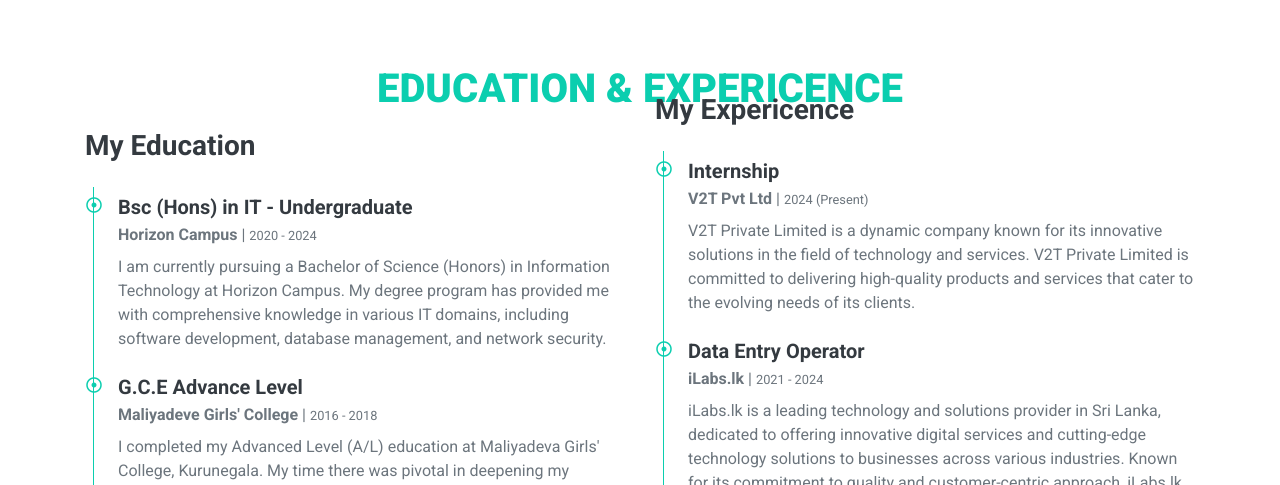
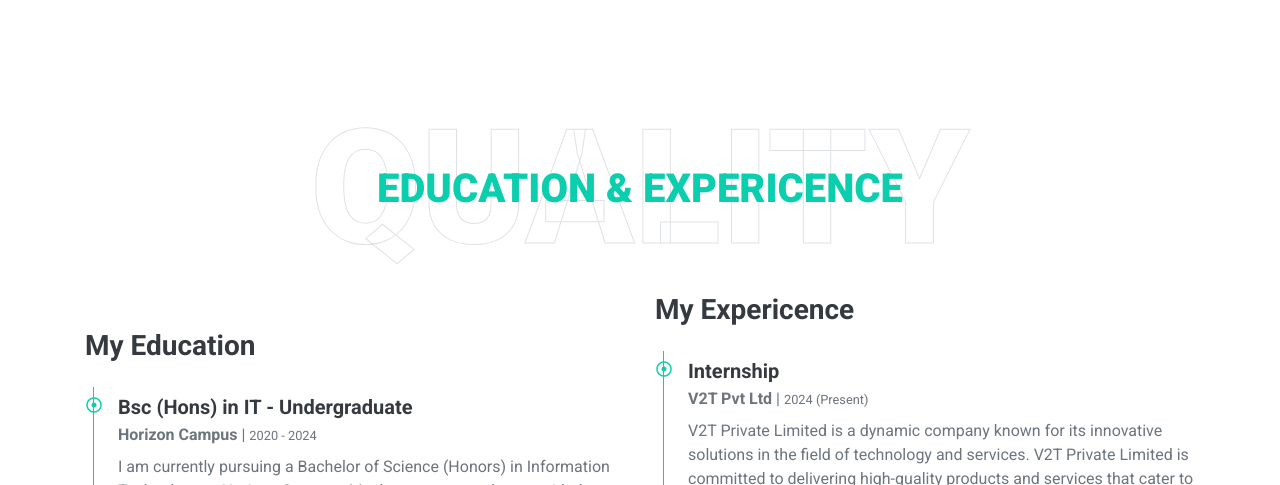
Before and after one commit to SanduniBandaraTM/My-Portfolio, a plain HTML site: page index.html in a window 1280 px wide. Shown: the part 1351-1836 px from the top of the page. Drawn offline with nearby package versions, Linux system fonts and the light colour scheme; files whose address does not match are found by name.

Commit message:
Update index.html

```diff
--- a/index.html
+++ b/index.html
@@ -137,7 +137,8 @@
     <div class="container-fluid py-5" id="qualification">
         <div class="container">
 		<div class="position-relative d-flex align-items-center justify-content-center">
-                <h1 class="position-absolute text-uppercase text-primary bottom_padding-10px">Education & Expericence</h1>
+                <h1 class="display-1 text-uppercase text-white" style="-webkit-text-stroke: 1px #dee2e6;">Quality</h1>
+                <h1 class="position-absolute text-uppercase text-primary">Education & Expericence</h1>
             </div>
             <div class="row align-items-center">
                 <div class="col-lg-6">
```
